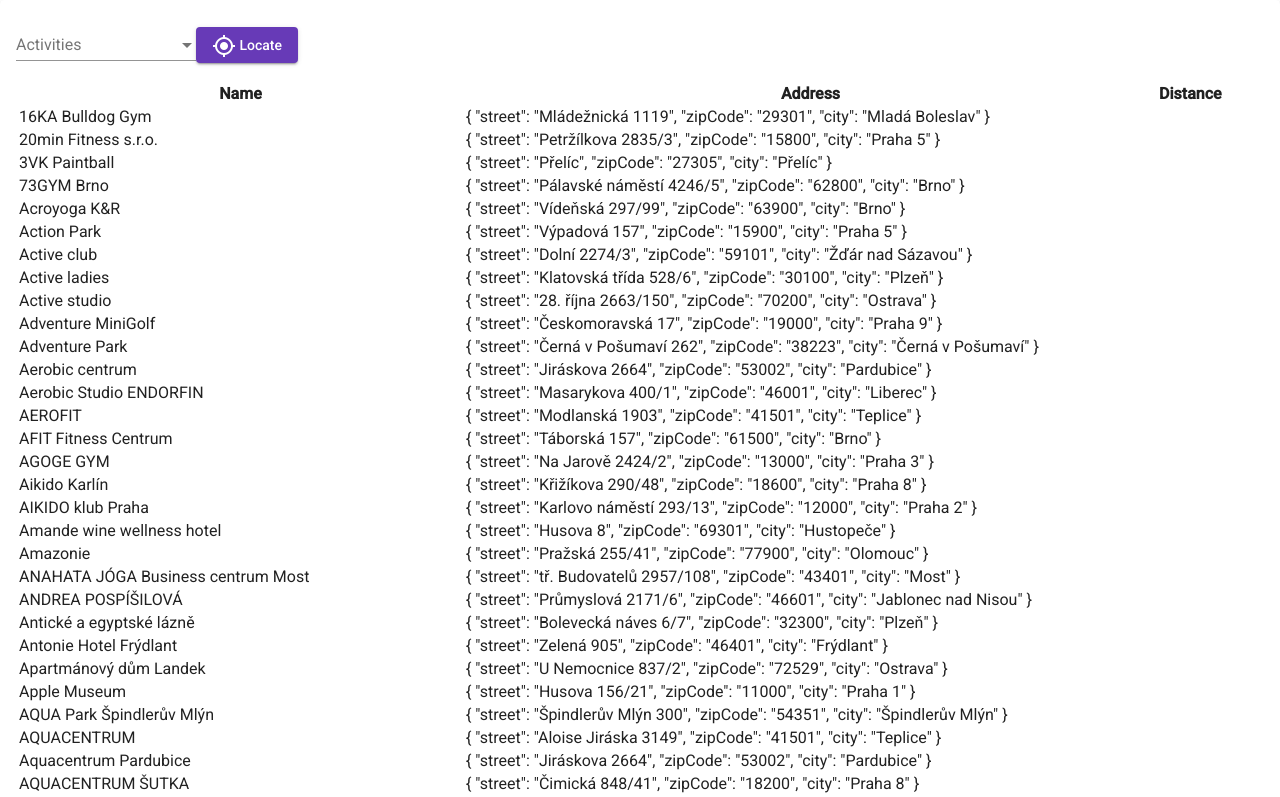
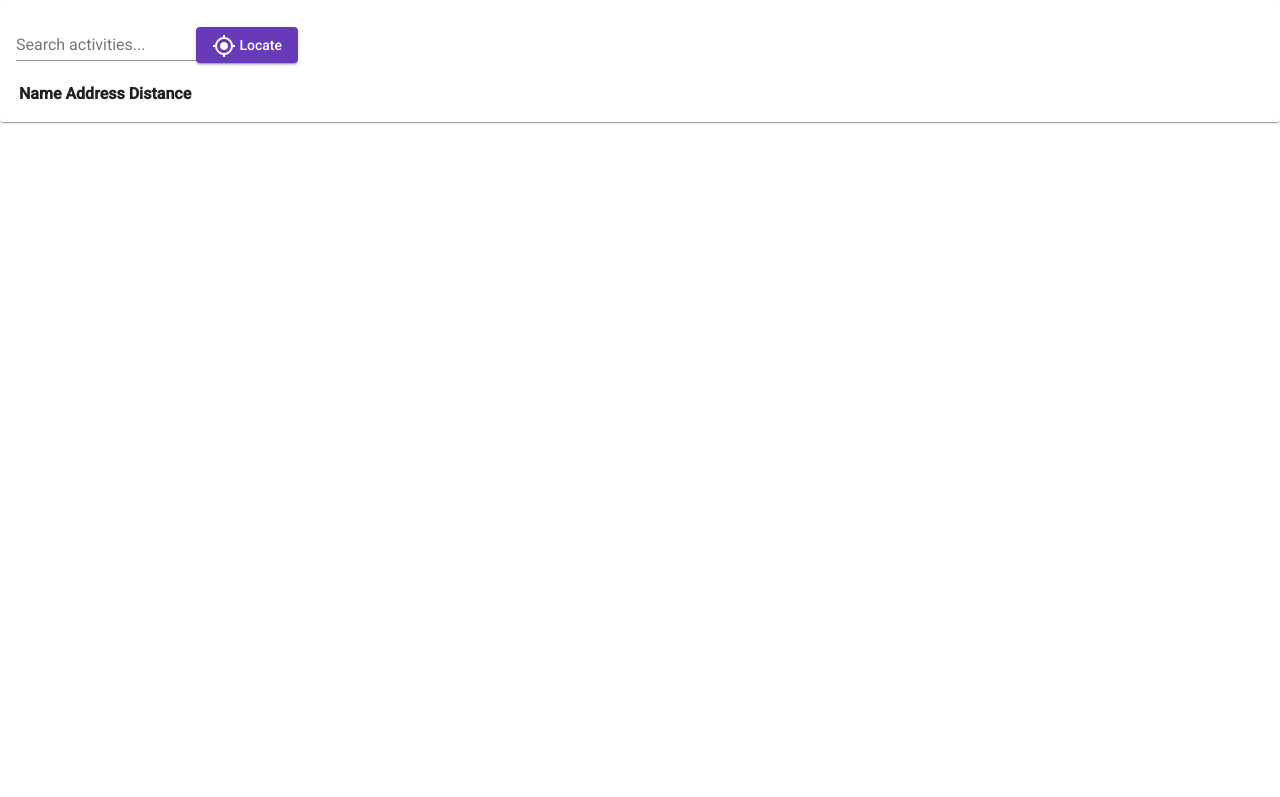
Before and after one commit to coding-competition-2019/whadoo, an Angular app in the folder benefits/: page / in a window 1280 px wide. Shown: the top 797 px of the page. Built offline with nearby package versions, Linux system fonts and the light colour scheme.

Commit message:
Improved search box + activity filtering

```diff
--- a/benefits/src/app/components/map/map.component.html
+++ b/benefits/src/app/components/map/map.component.html
@@ -1,15 +1,35 @@
 <mat-card>
   <p>
     <mat-form-field>
-      <mat-label>Activities</mat-label>
-      <mat-select [formControl]="activities" multiple>
-        <mat-option *ngFor="let activity of activityList" [value]="activity">{{activity}}</mat-option>
-      </mat-select>
+      <mat-chip-list #chipList>
+        <mat-chip
+          *ngFor="let activity of activities"
+          [selectable]="selectable"
+          [removable]="removable"
+          (removed)="remove(activity)">
+          {{activity}}
+          <mat-icon matChipRemove *ngIf="removable">cancel</mat-icon>
+        </mat-chip>
+        <input
+          placeholder="Search activities..."
+          #activityInput
+          [formControl]="activityCtrl"
+          [matAutocomplete]="auto"
+          [matChipInputFor]="chipList"
+          [matChipInputSeparatorKeyCodes]="separatorKeysCodes"
+          [matChipInputAddOnBlur]="addOnBlur"
+          (matChipInputTokenEnd)="add($event)">
+      </mat-chip-list>
+      <mat-autocomplete #auto="matAutocomplete" (optionSelected)="selected($event)">
+        <mat-option *ngFor="let activity of filteredActivities | async" [value]="activity">
+          {{activity}}
+        </mat-option>
+      </mat-autocomplete>
     </mat-form-field>
 
     <button mat-raised-button color="primary" (click)="getLocation()"><i class="material-icons">gps_fixed</i> Locate
     </button>
 
-    <app-table [results]="places.places"></app-table>
+    <app-table [results]="results"></app-table>
   </p>
 </mat-card>
--- a/benefits/src/app/components/map/map.component.ts
+++ b/benefits/src/app/components/map/map.component.ts
@@ -1,14 +1,12 @@
 import {Component, ElementRef, OnInit, ViewChild} from '@angular/core';
-import {MatCardModule} from '@angular/material/card';
 import {FormControl} from '@angular/forms';
 import {FacilityService} from '../../services/facility.service';
-import {Places} from "../../entities/places";
-import {getData} from "../../entities/data";
-import {Observable} from "rxjs";
-import {COMMA, ENTER} from "@angular/cdk/keycodes";
-import {startWith} from "rxjs/operators";
-import {MatAutocomplete, MatAutocompleteSelectedEvent} from "@angular/material/autocomplete";
-import {MatChipInputEvent} from "@angular/material/chips/typings/chip-input";
+import {Place, Places} from '../../entities/places';
+import {Observable} from 'rxjs';
+import {COMMA, ENTER} from '@angular/cdk/keycodes';
+import {map, startWith} from 'rxjs/operators';
+import {MatAutocomplete, MatAutocompleteSelectedEvent} from '@angular/material/autocomplete';
+import {MatChipInputEvent} from '@angular/material/chips/typings/chip-input';
 
 
 @Component({
@@ -18,15 +16,30 @@ import {MatChipInputEvent} from "@angular/material/chips/typings/chip-input";
 })
 export class MapComponent implements OnInit {
   places: Places;
-  activities = new FormControl();
-  activityList: string[] = ['Extra cheese', 'Mushroom', 'Onion', 'Pepperoni', 'Sausage', 'Tomato'];
+  results: Place[] = [];
+
+  visible = true;
+  selectable = true;
+  removable = true;
+  addOnBlur = true;
+  separatorKeysCodes: number[] = [ENTER, COMMA];
+  activityCtrl = new FormControl();
+  filteredActivities: Observable<string[]>;
+  activities: string[] = [];
+  allActivities: string[];
+
+  @ViewChild('activityInput', {static: false}) activityInput: ElementRef<HTMLInputElement>;
+  @ViewChild('auto', {static: false}) matAutocomplete: MatAutocomplete;
 
   constructor(private facilityService: FacilityService) {
+    this.filteredActivities = this.activityCtrl.valueChanges.pipe(
+      startWith(null),
+      map((activity: string | null) => activity ? this._filter(activity) : this.allActivities.slice()));
   }
 
   ngOnInit() {
     this.places = this.facilityService.getData();
-    this.activityList = this.places.places.map((p) => {
+    this.allActivities = this.places.places.map((p) => {
       return p.activities;
     }).reduce((previousValue, currentValue) => {
       currentValue.forEach(c => {
@@ -36,13 +49,65 @@ export class MapComponent implements OnInit {
       });
       return previousValue;
     });
-    this.activityList.sort();
+    this.allActivities.sort();
   }
-
 
   getLocation() {
     navigator.geolocation.getCurrentPosition(position => {
       console.log(position.coords.latitude, position.coords.longitude);
     });
   }
+
+  showResults() {
+    this.results = this.places.places.filter(p => {
+      return this.activities.some(activitySelected => {
+        return p.activities.includes(activitySelected);
+      });
+    });
+    console.log(this.results);
+  }
+
+  add(event: MatChipInputEvent): void {
+    // Add activity only when MatAutocomplete is not open
+    // To make sure this does not conflict with OptionSelected Event
+    if (!this.matAutocomplete.isOpen) {
+      const input = event.input;
+      const value = event.value;
+
+      // Add our activity
+      if ((value || '').trim()) {
+        this.activities.push(value.trim());
+        this.showResults();
+      }
+
+      // Reset the input value
+      if (input) {
+        input.value = '';
+      }
+
+      this.activityCtrl.setValue(null);
+    }
+  }
+
+  remove(activity: string): void {
+    const index = this.activities.indexOf(activity);
+
+    if (index >= 0) {
+      this.activities.splice(index, 1);
+      this.showResults();
+    }
+  }
+
+  selected(event: MatAutocompleteSelectedEvent): void {
+    this.activities.push(event.option.viewValue);
+    this.activityInput.nativeElement.value = '';
+    this.activityCtrl.setValue(null);
+    this.showResults();
+  }
+
+  private _filter(value: string): string[] {
+    const filterValue = value.toLowerCase();
+
+    return this.allActivities.filter(activity => activity.toLowerCase().indexOf(filterValue) === 0);
+  }
 }
```
Also changed, not shown: benefits/src/app/app.module.ts (+6 -1 lines).
